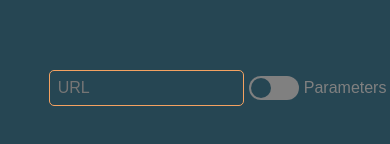
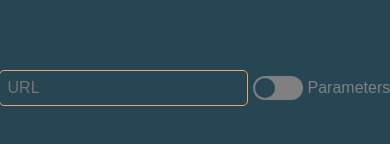
Before and after one commit to arvidede/shorter, a website: page src/public/index.html in a window 390 px wide. Shown: the part 334-478 px from the top of the page. Drawn offline with Linux system fonts and the light colour scheme.

Commit message:
fix mobile alignment issue

```diff
--- a/src/public/index.css
+++ b/src/public/index.css
@@ -27,11 +27,13 @@ body {
 .row {
   display: flex;
   align-items: center;
+  justify-content: center;
   width: 75vw;
-  max-width: 320px;
 }
 
 .input {
+  max-width: 320px;
+  flex: 1;
   position: relative;
   display: flex;
   align-items: center;
@@ -47,7 +49,6 @@ input {
   background-color: inherit;
   outline: solid 1px transparent;
   transition: ease 0.2s;
-  max-width: 50vw;
 }
 
 input:focus {
@@ -138,7 +139,6 @@ input[type='checkbox'] {
 }
 
 label {
-  margin-left: 5px;
   cursor: pointer;
   width: 50px;
   height: 24px;
@@ -147,6 +147,8 @@ label {
   border-radius: 100px;
   position: relative;
   text-indent: calc(100% + 5px);
+  margin-left: 5px;
+  margin-right: 10ch;
   line-height: 24px;
   color: var(--color-text);
   -webkit-user-select: none;
```
